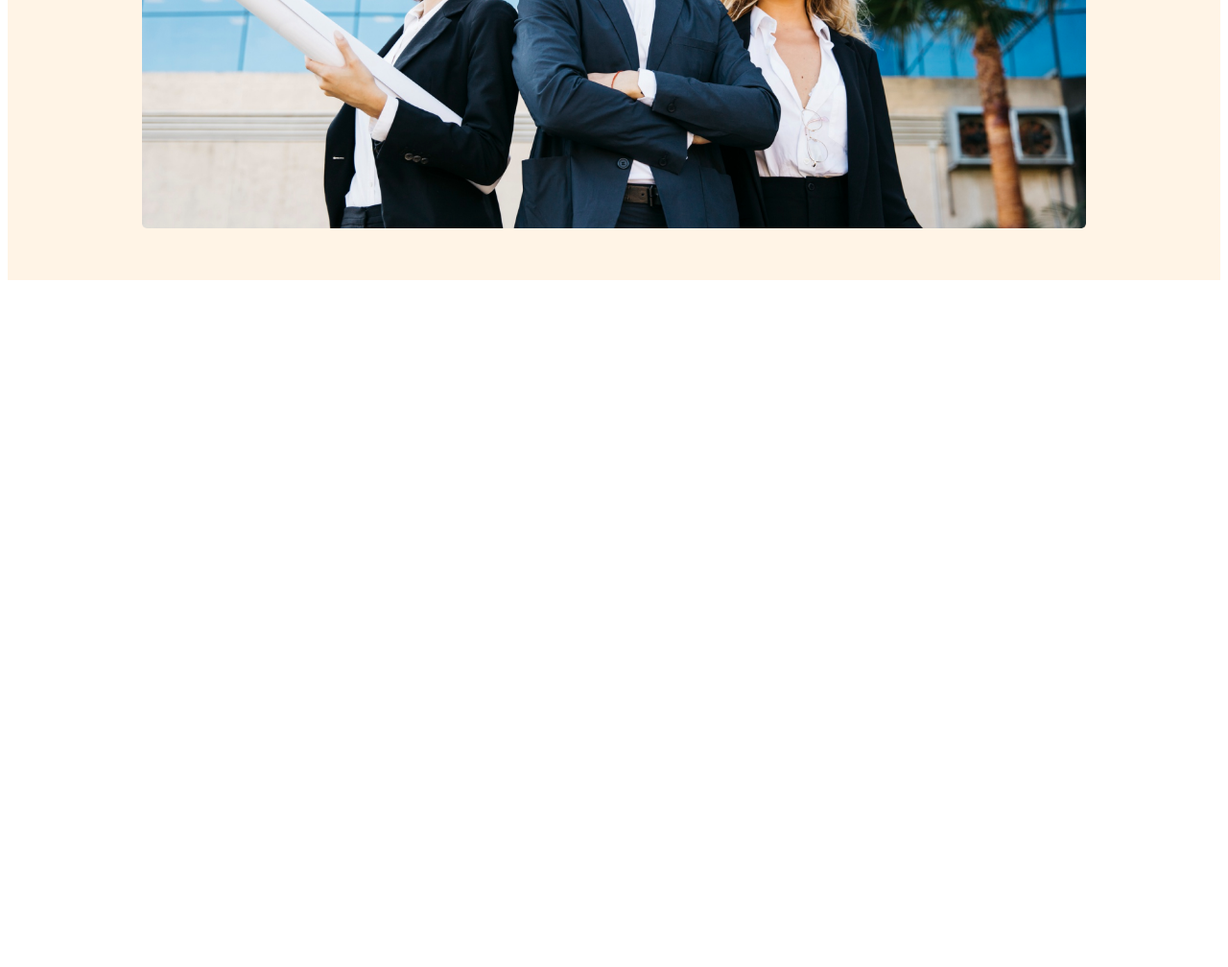
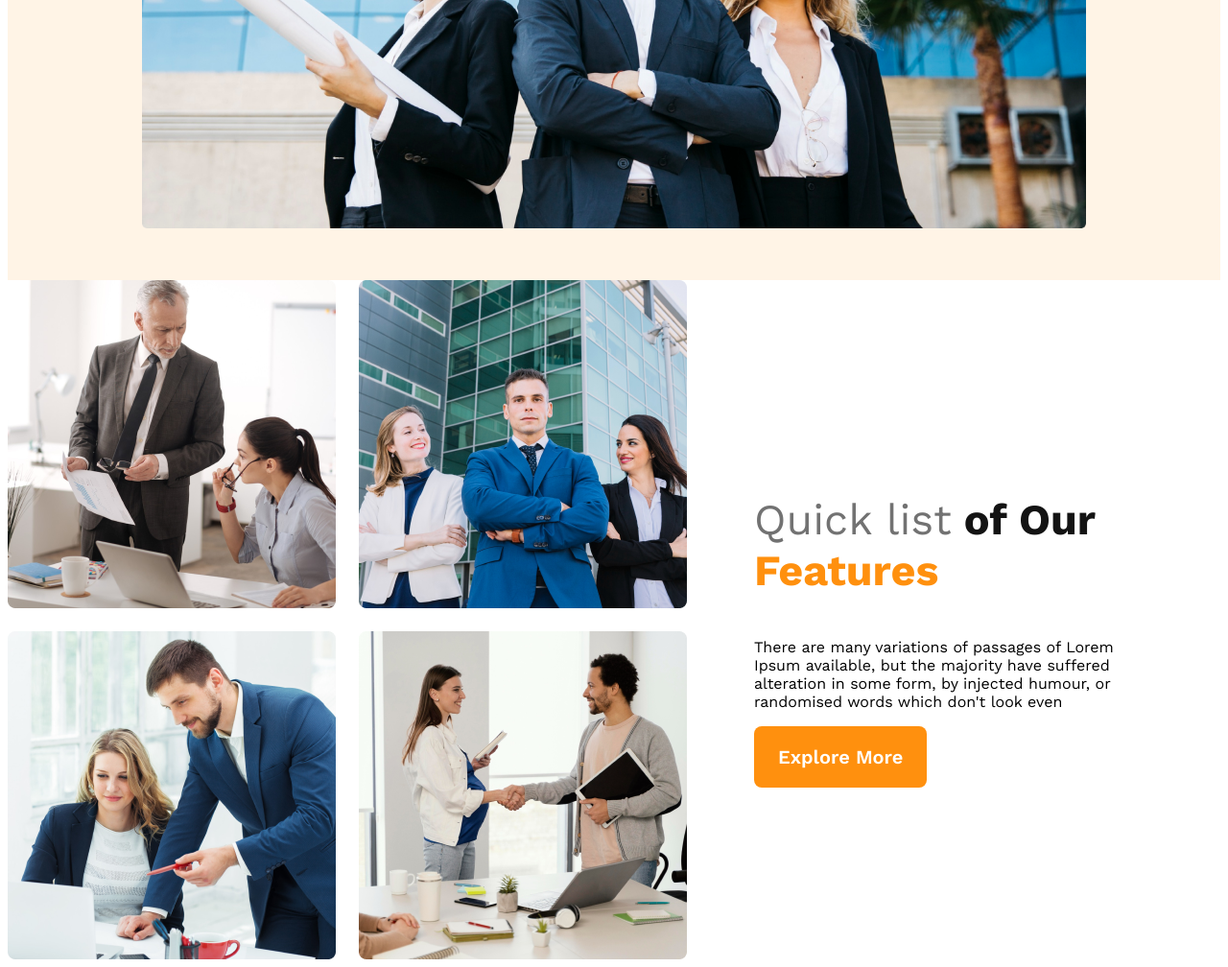
Before and after one commit to arnabgithub428/G3-architects, a plain HTML site: page index.html in a window 1280 px wide. Shown: the part 797-1805 px from the top of the page at 96% size. Before the commit the page ends 1097 px from the top, so only its background shows below. Drawn offline with nearby package versions, Linux system fonts and the light colour scheme.

Commit message:
feature style completed

```diff
--- a/index.html
+++ b/index.html
@@ -29,12 +29,17 @@
     </header>
     <main>
         <!-- feature section -->
-        <section>
-            <div>
-
+        <section class="team-container">
+            <div class="team-image">
+                <img src="images/team1.png" alt="">
+                <img src="images/team2.png" alt="">
+                <img src="images/team3.png" alt="">
+                <img src="images/team4.png" alt="">
             </div>
-            <div>
-
+            <div class="team-content">
+                <h3 class="team-title"> <span class="Quick-list">Quick list</span> <span class="of-Our">of Our</span> <span class="text-features">Features</span></h3>
+                <p class="team-description">There are many variations of passages of Lorem Ipsum available, but the majority have suffered alteration in some form, by injected humour, or randomised words which don't look even</p>
+                <button class="btn-primary">Explore More</button>
             </div>
         </section>
 
--- a/style.css
+++ b/style.css
@@ -90,3 +90,39 @@ nav li a {
         flex-direction: column;
     }
 }
+
+/* main style  */
+
+main{
+    max-width: 1440px;
+    margin: 0 auto;
+}
+/*  team feature style */
+.team-container{
+    display: flex;
+    align-items: center;
+}
+.team-image{
+    display: grid;
+    grid-template-columns: repeat(2, 1fr);
+    gap: 1.5rem;
+}
+.team-content{
+    padding-left: 70px;
+    padding-right: 70px;
+}
+
+.team-title{
+    font-size: 2.8rem;
+}
+.team-title .Quick-list{
+    color: #727272;
+    font-weight: 500;
+}
+.team-title .of-Our{
+    color: #131313;
+}
+.team-title .text-features{
+    color: #FF900E;
+    font-weight: 700;
+}
```
